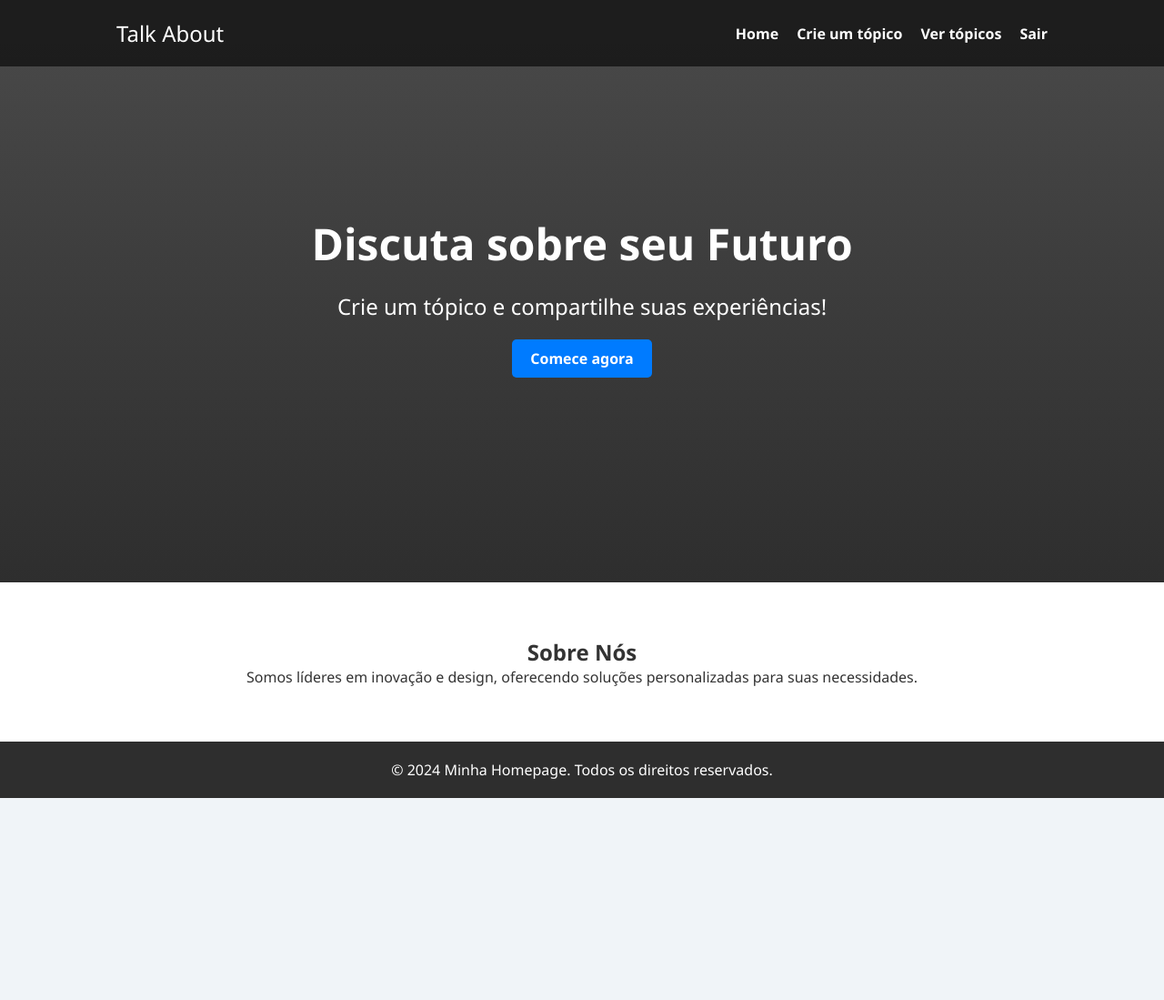
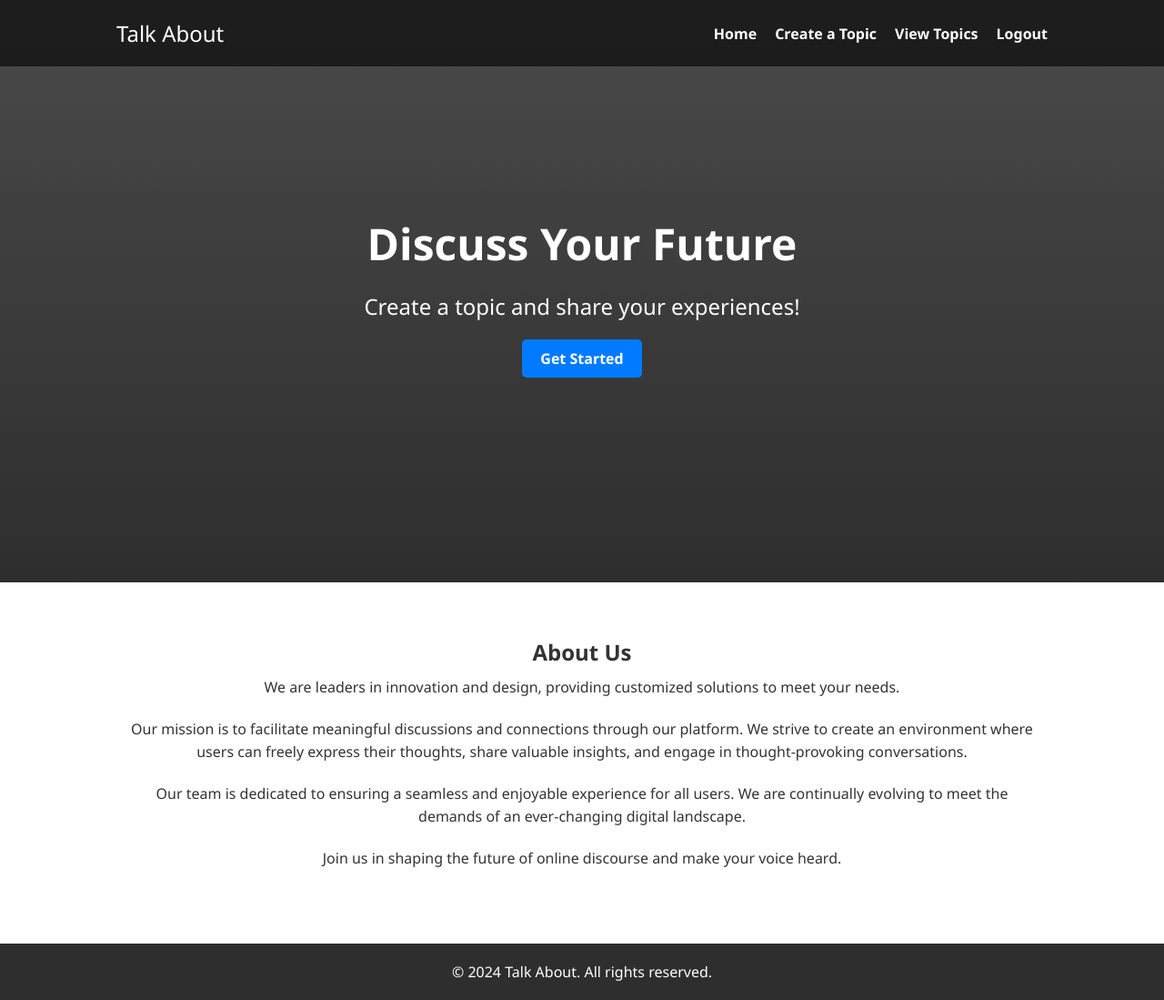
Before and after one commit to Invokedzz/javascript, a plain HTML site: page onemoreproject/home.html in a window 1280 px wide. Shown: the whole page at 91% size. Before the commit the page ends 877 px from the top, so only its background shows below. Drawn offline with Linux system fonts and the light colour scheme.

Commit message:
home design created

```diff
--- a/onemoreproject/home.html
+++ b/onemoreproject/home.html
@@ -1,5 +1,5 @@
 <!DOCTYPE html>
-<html lang="pt-BR">
+<html lang="en">
 <head>
     <meta charset="UTF-8">
     <meta name="viewport" content="width=device-width, initial-scale=1.0">
@@ -13,31 +13,37 @@
                 <a href="#" class="logo">Talk About</a>
                 <ul>
                     <li><a href="#home">Home</a></li>
-                    <li><a href="#about">Crie um tópico</a></li>
-                    <li><a href="#services">Ver tópicos</a></li>
-                    <li><a href="#contact">Sair</a></li>
+                    <li><a href="#about">Create a Topic</a></li>
+                    <li><a href="#services">View Topics</a></li>
+                    <li><a href="#contact">Logout</a></li>
                 </ul>
             </div>
         </nav>
         <div class="hero">
             <div class="hero-content">
-                <h1>Discuta sobre seu Futuro</h1>
-                <p>Crie um tópico e compartilhe suas experiências!</p>
-                <a href="#contact" class="cta-button">Comece agora</a>
+                <h1>Discuss Your Future</h1>
+                <p>Create a topic and share your experiences!</p>
+                <a href="#contact" class="cta-button">Get Started</a>
             </div>
         </div>
     </header>
     <main>
         <section id="about" class="section-about">
             <div class="container">
-                <h2>Sobre Nós</h2>
-                <p>Somos líderes em inovação e design, oferecendo soluções personalizadas para suas necessidades.</p>
+                <h2>About Us</h2>
+                <p>We are leaders in innovation and design, providing customized solutions to meet your needs.</p>
+
+                <p>Our mission is to facilitate meaningful discussions and connections through our platform. We strive to create an environment where users can freely express their thoughts, share valuable insights, and engage in thought-provoking conversations.</p>
+
+                <p>Our team is dedicated to ensuring a seamless and enjoyable experience for all users. We are continually evolving to meet the demands of an ever-changing digital landscape.</p>
+
+                <p>Join us in shaping the future of online discourse and make your voice heard.</p>
             </div>
         </section>
     </main>
     <footer>
         <div class="container">
-            <p>&copy; 2024 Minha Homepage. Todos os direitos reservados.</p>
+            <p>&copy; 2024 Talk About. All rights reserved.</p>
         </div>
     </footer>
 </body>
--- a/onemoreproject/styles/styleswebsite.css
+++ b/onemoreproject/styles/styleswebsite.css
@@ -1,24 +1,21 @@
-/* Reset básico */
+
 * {
     margin: 0;
     padding: 0;
     box-sizing: border-box;
 }
 
-/* Estilos globais */
 body {
     font-family: 'Segoe UI', Tahoma, Geneva, Verdana, sans-serif;
     color: #333;
     background-color: #f0f4f8;
 }
 
-/* Container */
 .container {
     width: 80%;
     margin: 0 auto;
 }
 
-/* Cabeçalho e navegação */
 header {
     position: relative;
     background: linear-gradient(to bottom, #4a4a4a, #2e2e2e);
@@ -71,7 +68,6 @@ nav ul li a:hover {
     color: #c0c0c0;
 }
 
-/* Hero Section */
 .hero {
     text-align: center;
     color: #fff;
@@ -105,7 +101,6 @@ nav ul li a:hover {
     background-color: #0056b3;
 }
 
-/* Seções */
 section {
     padding: 60px 20px;
     text-align: center;
@@ -114,6 +109,15 @@ section {
 .section-about {
     background: #fff;
     color: #333;
+}
+
+h2 {
+    margin-bottom: 10px;
+}
+
+.section-about p {
+    margin-bottom: 20px;
+    line-height: 1.6;
 }
 
 .section-services {
@@ -152,14 +156,3 @@ footer {
 footer p {
     font-size: 1em;
 }
-
-/* Responsividade */
-@media (max-width: 768px) {
-    .services-grid {
-        flex-direction: column;
-    }
-
-    .service-item {
-        margin: 10px 0;
-    }
-}
```
